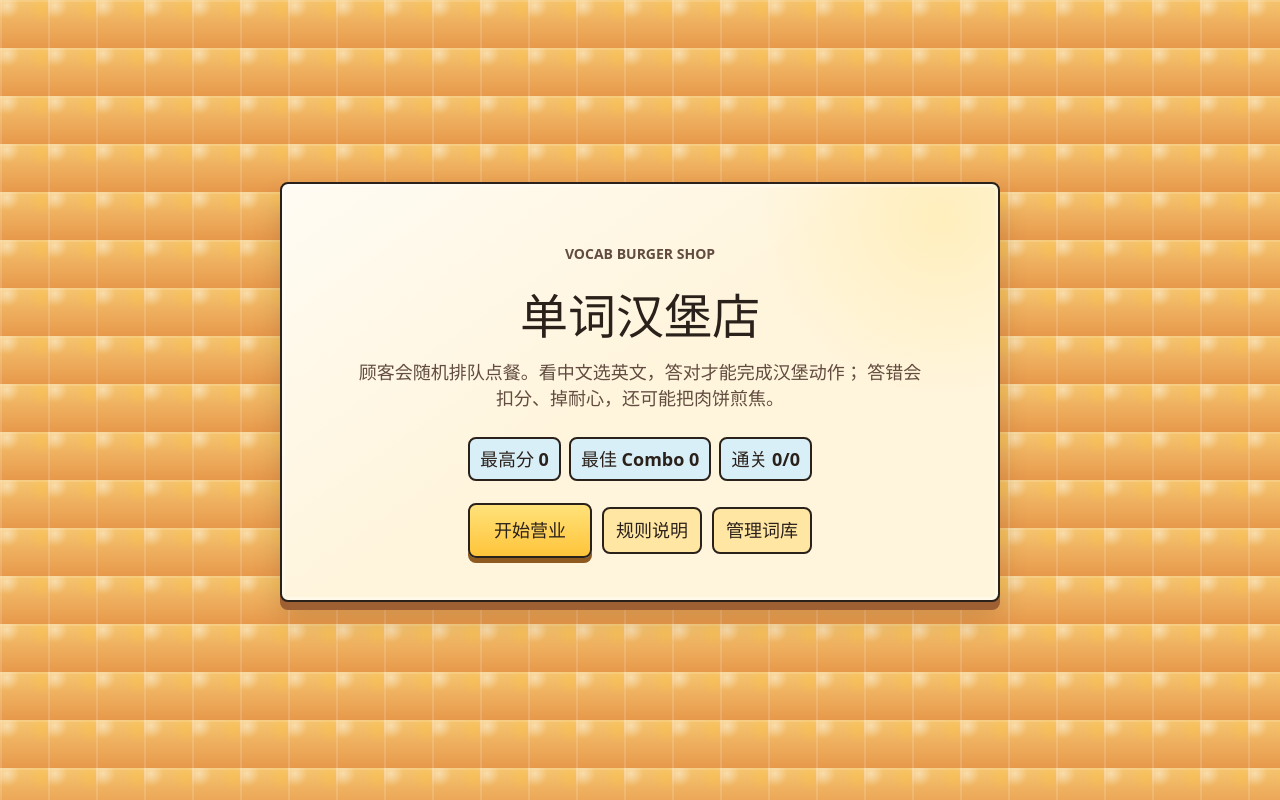
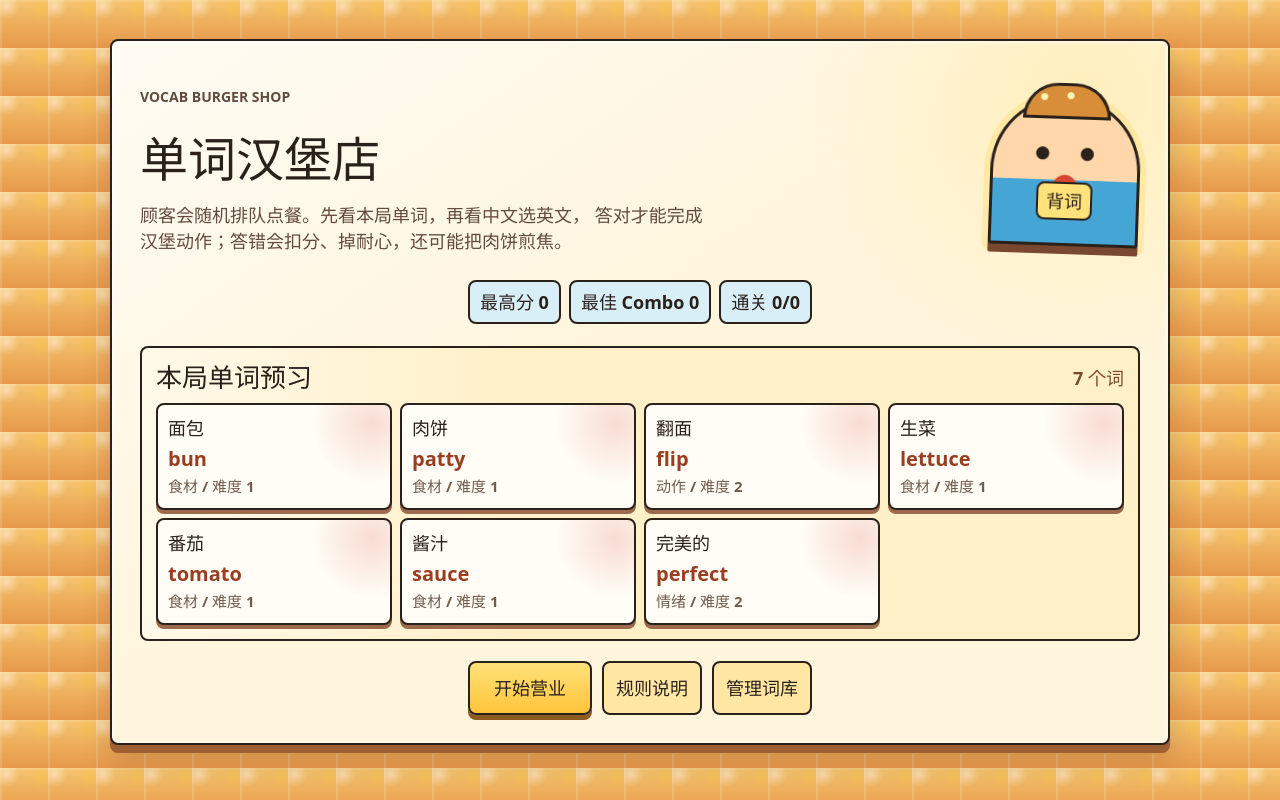
Before and after one commit to 3042535641/vocab-burger-game, a React (Vite) app: page / in a window 1280 px wide. Built offline with nearby package versions, Linux system fonts and the light colour scheme.

Commit message:
Polish art and slow game pace

```diff
--- a/src/App.css
+++ b/src/App.css
@@ -57,10 +57,123 @@
   text-align: center;
 }
 
+.start-dashboard {
+  width: min(1060px, 100%);
+  padding: 28px;
+}
+
+.intro-hero {
+  display: grid;
+  grid-template-columns: minmax(0, 1fr) 150px;
+  align-items: center;
+  gap: 18px;
+  text-align: left;
+}
+
 .intro-panel p {
   max-width: 580px;
   margin: 18px auto 26px;
   color: #624c3f;
+}
+
+.start-dashboard p {
+  margin-right: 0;
+  margin-left: 0;
+}
+
+.start-mascot {
+  display: grid;
+  position: relative;
+  place-items: center;
+  aspect-ratio: 1;
+  border: 3px solid #2b211b;
+  border-radius: 999px 999px 22px 22px;
+  background:
+    radial-gradient(circle at 34% 38%, #2b211b 0 6px, transparent 7px),
+    radial-gradient(circle at 65% 38%, #2b211b 0 6px, transparent 7px),
+    radial-gradient(ellipse at 50% 66%, #d94731 0 14px, transparent 15px),
+    linear-gradient(#ffd7aa 0 56%, #45a6d6 56%);
+  box-shadow:
+    0 8px 0 #7a4830,
+    0 0 0 6px rgba(255, 210, 77, 0.28);
+  animation: mascot-wobble 820ms steps(2, jump-none) infinite;
+}
+
+.start-mascot::before {
+  content: '';
+  position: absolute;
+  top: -16px;
+  width: 82px;
+  height: 30px;
+  border: 3px solid #2b211b;
+  border-radius: 999px 999px 8px 8px;
+  background:
+    radial-gradient(circle at 22% 38%, #fff4b8 0 3px, transparent 4px),
+    radial-gradient(circle at 54% 32%, #fff4b8 0 3px, transparent 4px),
+    #d88d38;
+}
+
+.start-mascot span {
+  position: relative;
+  z-index: 1;
+  margin-top: 60px;
+  padding: 4px 8px;
+  border: 2px solid #2b211b;
+  border-radius: 8px;
+  background: #ffe27a;
+  font-weight: 1000;
+}
+
+.word-preview {
+  margin: 16px 0 20px;
+  padding: 14px;
+  border: 2px solid #2b211b;
+  border-radius: 8px;
+  background:
+    linear-gradient(90deg, rgba(255, 255, 255, 0.6), transparent 38%),
+    #fff0c8;
+}
+
+.preview-grid {
+  display: grid;
+  grid-template-columns: repeat(4, minmax(0, 1fr));
+  gap: 8px;
+}
+
+.preview-card {
+  display: grid;
+  gap: 3px;
+  min-height: 86px;
+  padding: 10px;
+  border: 2px solid #2b211b;
+  border-radius: 8px;
+  background:
+    radial-gradient(circle at 92% 18%, rgba(217, 71, 49, 0.18), transparent 26%),
+    #fffdf6;
+  box-shadow: 0 4px 0 #9b6b4b;
+  text-align: left;
+}
+
+.preview-card strong {
+  font-size: 18px;
+}
+
+.preview-card span {
+  color: #9a3e22;
+  font-size: 20px;
+  font-weight: 1000;
+}
+
+.preview-card small {
+  color: #725c4e;
+  font-weight: 900;
+}
+
+.start-actions {
+  display: flex;
+  flex-wrap: wrap;
+  justify-content: center;
+  gap: 10px;
 }
 
 .manager-shortcut {
@@ -280,6 +393,7 @@
   font-weight: 900;
   letter-spacing: 2px;
   transform: translateX(-50%) rotate(-1deg);
+  animation: sign-glitch 1.4s steps(2, jump-none) infinite;
 }
 
 .awning {
@@ -325,6 +439,7 @@
     #dff4bf;
   font-weight: 900;
   text-align: center;
+  animation: banner-pulse 1.2s ease-in-out infinite;
 }
 
 .shop-layout {
@@ -415,6 +530,7 @@
     linear-gradient(90deg, rgba(255, 255, 255, 0.5), transparent),
     #ffe08a;
   filter: saturate(1.12);
+  animation: ticket-hop 760ms ease-in-out infinite;
 }
 
 .customer-ticket.worried {
@@ -429,6 +545,10 @@
   background:
     linear-gradient(90deg, rgba(255, 221, 82, 0.7), transparent),
     #ffd0c7;
+  box-shadow:
+    0 4px 0 #7a1f18,
+    0 0 0 4px rgba(217, 71, 49, 0.22);
+  animation: boss-threat 620ms steps(2, jump-none) infinite;
 }
 
 .customer-avatar {
@@ -467,6 +587,11 @@
   color: #fff7e8;
   background: #d94731;
   animation: angry-face 420ms steps(2, jump-none) infinite;
+}
+
+.face-worried,
+.face-angry {
+  animation: face-jitter 420ms steps(2, jump-none) infinite;
 }
 
 .avatar-star::before,
@@ -610,14 +735,17 @@
   border-radius: 50%;
   background: #ef4f34;
   box-shadow: 0 0 10px rgba(239, 79, 52, 0.65);
+  animation: grill-blink 680ms ease-in-out infinite;
 }
 
 .grill-lights span:nth-child(2) {
   background: #ffd24d;
+  animation-delay: 130ms;
 }
 
 .grill-lights span:nth-child(3) {
   background: #65bd61;
+  animation-delay: 260ms;
 }
 
 .burger-stack {
@@ -686,6 +814,7 @@
 .flip-window.ready {
   background: #dff4bf;
   box-shadow: 0 0 0 3px rgba(117, 199, 96, 0.24);
+  animation: ready-flash 560ms ease-in-out infinite;
 }
 
 .burger-layer,
@@ -869,6 +998,21 @@
   box-shadow: 0 4px 0 #9b6b4b;
   font-size: 18px;
   letter-spacing: 0;
+  transition:
+    transform 120ms ease,
+    filter 120ms ease,
+    box-shadow 120ms ease;
+}
+
+.answer-button:hover {
+  filter: saturate(1.22);
+  box-shadow:
+    0 4px 0 #9b6b4b,
+    0 0 0 4px rgba(255, 210, 77, 0.28);
+}
+
+.answer-button:active {
+  animation: answer-smack 180ms ease;
 }
 
 .quiz-footer {
@@ -1012,6 +1156,16 @@
     padding: 30px 18px;
   }
 
+  .intro-hero,
+  .preview-grid {
+    grid-template-columns: 1fr 1fr;
+  }
+
+  .start-mascot {
+    width: min(150px, 70%);
+    justify-self: center;
+  }
+
   .game-header,
   .shop-layout {
     grid-template-columns: 1fr;
@@ -1027,7 +1181,8 @@
   }
 
   .recipe-list,
-  .answer-grid {
+  .answer-grid,
+  .preview-grid {
     grid-template-columns: 1fr 1fr;
   }
 
@@ -1064,7 +1219,9 @@
 
 @media (max-width: 560px) {
   .recipe-list,
-  .answer-grid {
+  .answer-grid,
+  .preview-grid,
+  .intro-hero {
     grid-template-columns: 1fr;
   }
 
@@ -1093,13 +1250,14 @@
     transform: translateX(0);
   }
   25% {
-    transform: translateX(-5px);
+    filter: hue-rotate(-10deg) saturate(1.4);
+    transform: translateX(-8px) rotate(-0.5deg);
   }
   50% {
-    transform: translateX(5px);
+    transform: translateX(8px) rotate(0.5deg);
   }
   75% {
-    transform: translateX(-3px);
+    transform: translateX(-5px) rotate(-0.35deg);
   }
 }
 
@@ -1153,3 +1311,105 @@
     transform: translateX(2px);
   }
 }
+
+@keyframes mascot-wobble {
+  0%,
+  100% {
+    transform: rotate(-2deg) translateY(0);
+  }
+  50% {
+    transform: rotate(2deg) translateY(-4px);
+  }
+}
+
+@keyframes sign-glitch {
+  0%,
+  100% {
+    filter: saturate(1);
+    transform: translateX(-50%) rotate(-1deg);
+  }
+  46% {
+    filter: saturate(1.4);
+    transform: translateX(-50%) rotate(1deg) scale(1.02);
+  }
+  50% {
+    transform: translateX(calc(-50% + 3px)) rotate(-2deg);
+  }
+}
+
+@keyframes banner-pulse {
+  0%,
+  100% {
+    filter: saturate(1);
+  }
+  50% {
+    filter: saturate(1.18);
+  }
+}
+
+@keyframes ticket-hop {
+  0%,
+  100% {
+    transform: translateY(0);
+  }
+  50% {
+    transform: translateY(-2px);
+  }
+}
+
+@keyframes boss-threat {
+  0%,
+  100% {
+    filter: saturate(1.05);
+    transform: translateX(0);
+  }
+  50% {
+    filter: saturate(1.45);
+    transform: translateX(2px);
+  }
+}
+
+@keyframes face-jitter {
+  0%,
+  100% {
+    transform: translateX(0) rotate(0);
+  }
+  50% {
+    transform: translateX(1px) rotate(-1deg);
+  }
+}
+
+@keyframes grill-blink {
+  0%,
+  100% {
+    opacity: 0.76;
+    transform: scale(1);
+  }
+  50% {
+    opacity: 1;
+    transform: scale(1.16);
+  }
+}
+
+@keyframes ready-flash {
+  0%,
+  100% {
+    filter: saturate(1);
+  }
+  50% {
+    filter: saturate(1.35);
+    transform: scale(1.015);
+  }
+}
+
+@keyframes answer-smack {
+  0% {
+    transform: translateY(0) scale(1);
+  }
+  60% {
+    transform: translateY(3px) scale(0.98);
+  }
+  100% {
+    transform: translateY(0) scale(1);
+  }
+}
--- a/src/App.tsx
+++ b/src/App.tsx
@@ -18,8 +18,8 @@ import './App.css'
 
 const maxCustomers = 3
 const targetRegularServed = 6
-const basePatience = 62
-const bossPatience = 46
+const basePatience = 75
+const bossPatience = 58
 const correctScore = 12
 const comboBonus = 3
 const wrongPenalty = 5
@@ -46,6 +46,13 @@ const defaultRecords: GameRecords = {
   wins: 0,
   rounds: 0,
   history: [],
+}
+
+const categoryLabels: Record<WordEntry['category'], string> = {
+  food: '食材',
+  action: '动作',
+  shop: '店铺',
+  feeling: '情绪',
 }
 
 const customerProfiles = [
@@ -96,7 +103,9 @@ const getWaitingLine = (customer: Customer, seed: number) => {
   const waitedSeconds = customer.maxPatience - customer.patience
 
   if (customer.isBoss) {
-    return waitedSeconds >= 20 ? 'Boss：20 秒了，还没好？我开始加压了。' : pickLine(bossLines, seed)
+    return waitedSeconds >= 20
+      ? 'Boss：20 秒了，还没好？我开始加压了。'
+      : pickLine(bossLines, seed)
   }
 
   if (customer.patience <= 12) {
@@ -167,9 +176,9 @@ const bossStepWordIds = [
 ]
 
 const getRandomDelay = (served: number) => {
-  const pressure = Math.min(served, targetRegularServed - 1) * 650
-  const baseDelay = Math.max(5200, 9000 - pressure)
-  return baseDelay + Math.floor(Math.random() * 4200)
+  const pressure = Math.min(served, targetRegularServed - 1) * 400
+  const baseDelay = Math.max(8000, 10000 - pressure)
+  return baseDelay + Math.floor(Math.random() * 5000)
 }
 
 const pickWordForStep = (
@@ -280,10 +289,21 @@ function App() {
   const [showTutorial, setShowTutorial] = useState(false)
   const [finalizedRound, setFinalizedRound] = useState(false)
   const [victoryLine, setVictoryLine] = useState('')
-  const [impact, setImpact] = useState<'correct' | 'wrong' | 'serve' | 'victory' | null>(
-    null,
+  const [impact, setImpact] = useState<
+    'correct' | 'wrong' | 'serve' | 'victory' | null
+  >(null)
+  const wordPool = useMemo(() => [...words, ...customWords], [customWords])
+  const previewWords = useMemo(() => {
+    const previewIds = new Set([...stepWordIds, ...bossStepWordIds])
+    const pickedWords = wordPool.filter(
+      (word) => previewIds.has(word.id) || word.id.startsWith('custom-'),
     )
-  const wordPool = useMemo(() => [...words, ...customWords], [customWords])
+
+    return pickedWords.filter(
+      (word, index, list) =>
+        list.findIndex((item) => item.english === word.english) === index,
+    )
+  }, [wordPool])
 
   const activeCustomer =
     customers.find((customer) => customer.id === activeCustomerId) ??
@@ -358,13 +378,10 @@ function App() {
           const nextPatience = customer.patience - 1
           const nextDoneness =
             customer.steps[customer.stepIndex]?.id === 'patty' || isPattyWaiting
-              ? Math.min(100, customer.doneness + 9)
+              ? Math.min(100, customer.doneness + 7)
               : customer.doneness
           const nextBurn = isPattyWaiting
-            ? Math.min(
-                100,
-                customer.burn + (nextDoneness >= 70 ? 4 : 1),
-              )
+            ? Math.min(100, customer.burn + (nextDoneness >= 70 ? 3 : 1))
             : customer.burn
 
           if (nextPatience <= 0) {
@@ -455,7 +472,10 @@ function App() {
 
   const triggerImpact = (kind: 'correct' | 'wrong' | 'serve' | 'victory') => {
     setImpact(kind)
-    window.setTimeout(() => setImpact(null), kind === 'victory' ? 1400 : kind === 'wrong' ? 280 : 240)
+    window.setTimeout(
+      () => setImpact(null),
+      kind === 'victory' ? 1400 : kind === 'wrong' ? 360 : 260,
+    )
   }
 
   const handleAddWord = (word: WordEntry) => {
@@ -663,9 +683,9 @@ function App() {
           patience: Math.max(1, customer.patience - 4),
           doneness:
             customer.steps[customer.stepIndex]?.id === 'patty' || isPattyWaiting
-              ? Math.min(100, customer.doneness + 8)
+              ? Math.min(100, customer.doneness + 6)
               : customer.doneness,
-          burn: isPattyWaiting ? Math.min(100, customer.burn + 10) : customer.burn,
+          burn: isPattyWaiting ? Math.min(100, customer.burn + 8) : customer.burn,
         }
       }),
     )
@@ -709,7 +729,12 @@ function App() {
   }
 
   const tutorial = (
-    <div className="tutorial-backdrop" role="dialog" aria-modal="true" aria-labelledby="tutorial-title">
+    <div
+      className="tutorial-backdrop"
+      role="dialog"
+      aria-modal="true"
+      aria-labelledby="tutorial-title"
+    >
       <section className="panel tutorial-panel">
         <p className="eyebrow">课堂规则速通</p>
         <h2 id="tutorial-title">开店前先看三条</h2>
@@ -718,7 +743,11 @@ function App() {
           <li>肉饼熟度到 55%-85%、焦度低于 45 时翻面最香，能拿 Perfect Burger 加分。</li>
           <li>普通顾客约 20 秒开始着急，完成 6 位后 Boss 登场；打败 Boss 进入结算。</li>
         </ol>
-        <button type="button" className="primary-action" onClick={() => setShowTutorial(false)}>
+        <button
+          type="button"
+          className="primary-action"
+          onClick={() => setShowTutorial(false)}
+        >
           懂了，开煎
         </button>
       </section>
@@ -739,35 +768,60 @@ function App() {
   if (gameStatus === 'idle') {
     return (
       <main className="game-shell start-screen">
-        <section className="panel intro-panel" aria-labelledby="game-title">
+        <section className="panel intro-panel start-dashboard" aria-labelledby="game-title">
+          <div className="intro-hero">
+            <div>
               <p className="eyebrow">Vocab Burger Shop</p>
               <h1 id="game-title">单词汉堡店</h1>
               <p>
-            顾客会随机排队点餐。看中文选英文，答对才能完成汉堡动作；
-            答错会扣分、掉耐心，还可能把肉饼煎焦。
+                顾客会随机排队点餐。先看本局单词，再看中文选英文，
+                答对才能完成汉堡动作；答错会扣分、掉耐心，还可能把肉饼煎焦。
               </p>
+            </div>
+            <div className="start-mascot" aria-hidden="true">
+              <span>背词</span>
+            </div>
+          </div>
+
           <div className="record-strip" aria-label="历史记录">
             <span>最高分 {records.highScore}</span>
             <span>最佳 Combo {records.bestCombo}</span>
             <span>通关 {records.wins}/{records.rounds}</span>
           </div>
+
+          <section className="word-preview" aria-labelledby="preview-title">
+            <div className="section-heading">
+              <h2 id="preview-title">本局单词预习</h2>
+              <span>{previewWords.length} 个词</span>
+            </div>
+            <div className="preview-grid">
+              {previewWords.map((word) => (
+                <article className="preview-card" key={word.id}>
+                  <strong>{word.chinese}</strong>
+                  <span>{word.english}</span>
+                  <small>
+                    {categoryLabels[word.category]} / 难度 {word.difficulty}
+                  </small>
+                </article>
+              ))}
+            </div>
+          </section>
+
+          <div className="start-actions">
             <button type="button" className="primary-action" onClick={startGame}>
               开始营业
             </button>
             <button
               type="button"
-            className="small-action manager-shortcut"
+              className="small-action"
               onClick={() => setShowTutorial(true)}
             >
               规则说明
             </button>
-          <button
-            type="button"
-            className="small-action manager-shortcut"
-            onClick={openWordManager}
-          >
+            <button type="button" className="small-action" onClick={openWordManager}>
               管理词库
             </button>
+          </div>
         </section>
         {showTutorial && tutorial}
       </main>
@@ -792,7 +846,9 @@ function App() {
           <div className="record-strip" aria-label="历史记录">
             <span>历史最高 {Math.max(records.highScore, score)}</span>
             <span>历史 Combo {Math.max(records.bestCombo, bestCombo)}</span>
-            <span>通关次数 {records.wins + (finalizedRound ? 0 : bossDefeated ? 1 : 0)}</span>
+            <span>
+              通关次数 {records.wins + (finalizedRound ? 0 : bossDefeated ? 1 : 0)}
+            </span>
           </div>
           <button type="button" className="primary-action" onClick={startGame}>
             再开一局
@@ -831,11 +887,7 @@ function App() {
           >
             规则
           </button>
-          <button
-            type="button"
-            className="small-action"
-            onClick={openWordManager}
-          >
+          <button type="button" className="small-action" onClick={openWordManager}>
             词库
           </button>
           <button type="button" className="small-action" onClick={endGame}>
--- a/src/components/WordManager.tsx
+++ b/src/components/WordManager.tsx
@@ -148,7 +148,7 @@ function WordManager({
         <div className="word-list">
           {customWords.length === 0 ? (
             <p className="muted">
-              还没有自定义词。添加后会自动保存到浏览器，并混入游戏题目。
+              还没有自定义词。添加后会自动保存到浏览器，并混入游戏题目和开局预习词表。
             </p>
           ) : (
             customWords.map((word) => (
```
Lines whose indentation alone changed are shown as unchanged.
